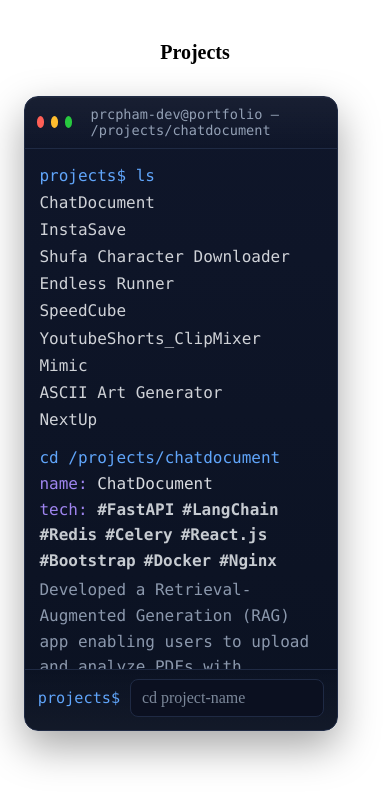
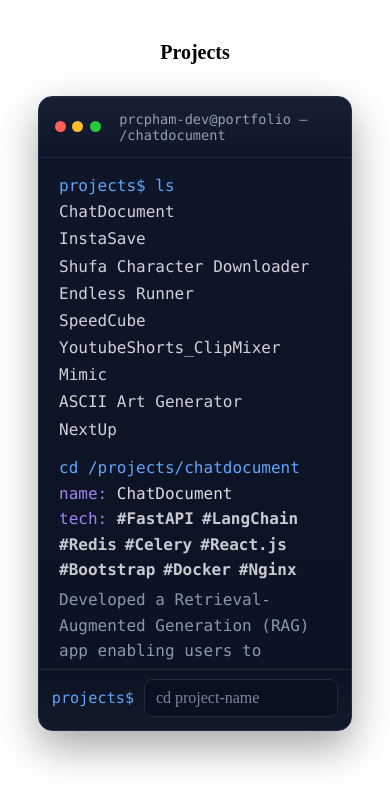
Before and after one commit to prcpham-dev/prcpham-portfolio, a Next.js app in the folder portfolio/: page /components/projects/Projects in a window 390 px wide. Shown: the top 806 px of the page. Built offline with nearby package versions, Linux system fonts and the light colour scheme.

Commit message:
Project update

```diff
--- a/portfolio/pages/components/projects/Projects.tsx
+++ b/portfolio/pages/components/projects/Projects.tsx
@@ -1,6 +1,5 @@
 import React, { useEffect, useRef, useState } from "react";
 import styles from "./projects.module.css";
-
 
 type Project = {
   name: string;
@@ -9,7 +8,6 @@ type Project = {
   link?: string;
   details: string;
 };
-
 
 const projects: Project[] = [
   {
@@ -124,28 +122,42 @@ function normalize(text: string) {
 const slug = (s: string) => s.toLowerCase().replace(/\s+/g, "-");
 
 const Projects: React.FC = () => {
-  const [current, setCurrent] = useState<Project | null>(null);
+  const [current, setCurrent] = useState<Project>(projects[0]);
   const [input, setInput] = useState("");
   const [error, setError] = useState<string>("");
+  const [hasInteracted, setHasInteracted] = useState(false);
+
+  const viewportRef = useRef<HTMLDivElement>(null);
+  const nameLineRef = useRef<HTMLDivElement>(null);
   const inputRef = useRef<HTMLInputElement>(null);
 
+  // when project changes due to a user action → scroll the "name:" line to top
   useEffect(() => {
-    if (projects.length > 0) {
-      setCurrent(projects[0]);
-    }
-  }, []);
+    if (!hasInteracted) return;
+    const v = viewportRef.current;
+    const t = nameLineRef.current;
+    if (!v || !t) return;
+
+    requestAnimationFrame(() => {
+      const vRect = v.getBoundingClientRect();
+      const tRect = t.getBoundingClientRect();
+      const targetTop = v.scrollTop + (tRect.top - vRect.top);
+      v.scrollTo({ top: targetTop, behavior: "smooth" });
+    });
+  }, [current, hasInteracted]);
 
   const runCommand = (raw: string) => {
     const trimmed = raw.trim();
     if (!trimmed) return;
 
     if (trimmed.startsWith("cd")) {
+      setHasInteracted(true);
       const arg = trimmed.replace(/^cd\s+/, "").trim();
       if (!arg) return;
 
-      const proj = projects.find(
-        (p) => p.name.toLowerCase() === arg.toLowerCase() || slug(p.name) === arg.toLowerCase()
-      );
+      const proj =
+        projects.find((p) => p.name.toLowerCase() === arg.toLowerCase()) ||
+        projects.find((p) => slug(p.name) === arg.toLowerCase());
 
       if (proj) {
         setCurrent(proj);
@@ -172,11 +184,11 @@ const Projects: React.FC = () => {
           <span className={styles.dot} />
           <span className={styles.dot} />
           <div className={styles.headerTitle}>
-            prcpham-dev@portfolio — {current ? `/projects/${slug(current.name)}` : "/projects"}
+            prcpham-dev@portfolio — /{slug(current.name)}
           </div>
         </div>
 
-        <div className={styles.viewport}>
+        <div className={styles.viewport} ref={viewportRef}>
           {/* always show ls */}
           <div className={styles.block}>
             <div className={styles.lineIn}>projects$ ls</div>
@@ -192,7 +204,6 @@ const Projects: React.FC = () => {
           </div>
 
           {/* current project details */}
-          {current && (
           <div className={styles.block}>
             <div className={styles.lineIn}>cd /projects/{slug(current.name)}</div>
 
@@ -208,7 +219,8 @@ const Projects: React.FC = () => {
               </div>
             )}
 
-              <div className={styles.lineOut}>
+            {/* target line to pin at top after user action */}
+            <div className={styles.lineOut} ref={nameLineRef}>
               <span className={styles.label}>name:</span> {current.name}
             </div>
 
@@ -238,8 +250,8 @@ const Projects: React.FC = () => {
               </div>
             )}
           </div>
-          )}
 
+          {/* error at very bottom */}
           {error && (
             <div className={styles.block}>
               <div className={styles.lineOut}>
--- a/portfolio/pages/components/projects/projects.module.css
+++ b/portfolio/pages/components/projects/projects.module.css
@@ -32,22 +32,24 @@
 
   height: 75vh;
   width: min(80vw, 1100px);
-  margin-inline: autro;
+  margin-inline: auto; /* fixed typo */
 }
 
 .header {
   display: flex;
   align-items: center;
   gap: 0.4rem;
-  padding: 0.6rem 0.75rem;
+  padding: 0.8rem 0.9rem; /* centered dots */
   background: linear-gradient(180deg, rgba(255,255,255,.04), transparent);
   border-bottom: 1px solid var(--border);
 }
 
 .dot {
   width: 12px;
-  height: 12px;
+  aspect-ratio: 1 / 1;     /* always square */
   border-radius: 50%;
+  display: inline-block;
+  flex: 0 0 12px;          /* lock flex basis */
 }
 .dot:nth-child(1) { background: #ff5f56; }
 .dot:nth-child(2) { background: #ffbd2e; }
@@ -62,13 +64,22 @@
 
 .viewport {
   position: relative;
-  padding: .9rem .9rem 0 .9rem;
+  padding: .9rem 1.25rem 1.25rem;
   font-family: ui-monospace, SFMono-Regular, Menlo, Monaco, Consolas, "Liberation Mono", monospace;
   line-height: 1.6;
+  white-space: normal;
+  word-break: normal;
+  overflow-wrap: anywhere;
+  min-width: 0;
 
   min-height: 0;
   overflow-y: auto;
+  overflow-x: hidden;
   scroll-behavior: smooth;
+
+  /* make room for overlay scrollbars */
+  scrollbar-gutter: stable;
+  padding-right: calc(1.25rem + env(safe-area-inset-right));
 
   scrollbar-width: thin;
   scrollbar-color: rgba(156,163,175,.45) transparent;
@@ -78,11 +89,9 @@
   width: 10px;
   height: 10px;
 }
-
 .viewport::-webkit-scrollbar-track {
   background: transparent;
 }
-
 .viewport::-webkit-scrollbar-thumb {
   background-color: rgba(156,163,175,.45);
   border-radius: 999px;
@@ -91,12 +100,10 @@
   transition: background-color .2s ease, opacity .2s ease;
   opacity: .9;
 }
-
 .viewport:hover::-webkit-scrollbar-thumb {
   background-color: rgba(156,163,175,.75);
   opacity: 1;
 }
-
 .viewport::-webkit-scrollbar-corner {
   background: transparent;
 }
@@ -182,11 +189,9 @@
   width: 100%;
   transition: border-color .2s ease;
 }
-
 .input::placeholder {
   color: #7b8799;
 }
-
 .input:focus {
   outline: none;
   border-color: var(--accent);
@@ -195,3 +200,9 @@
 
 .link { color: var(--accent-3); text-decoration: none; }
 .link:hover { text-decoration: underline; }
+
+/* ---------- responsive tweaks ---------- */
+@media (max-width: 480px) {
+  .header { padding: 0.9rem 1rem; }
+  .dot { width: 8px; flex-basis: 11px; }
+}
```
Lines whose indentation alone changed are shown as unchanged.
